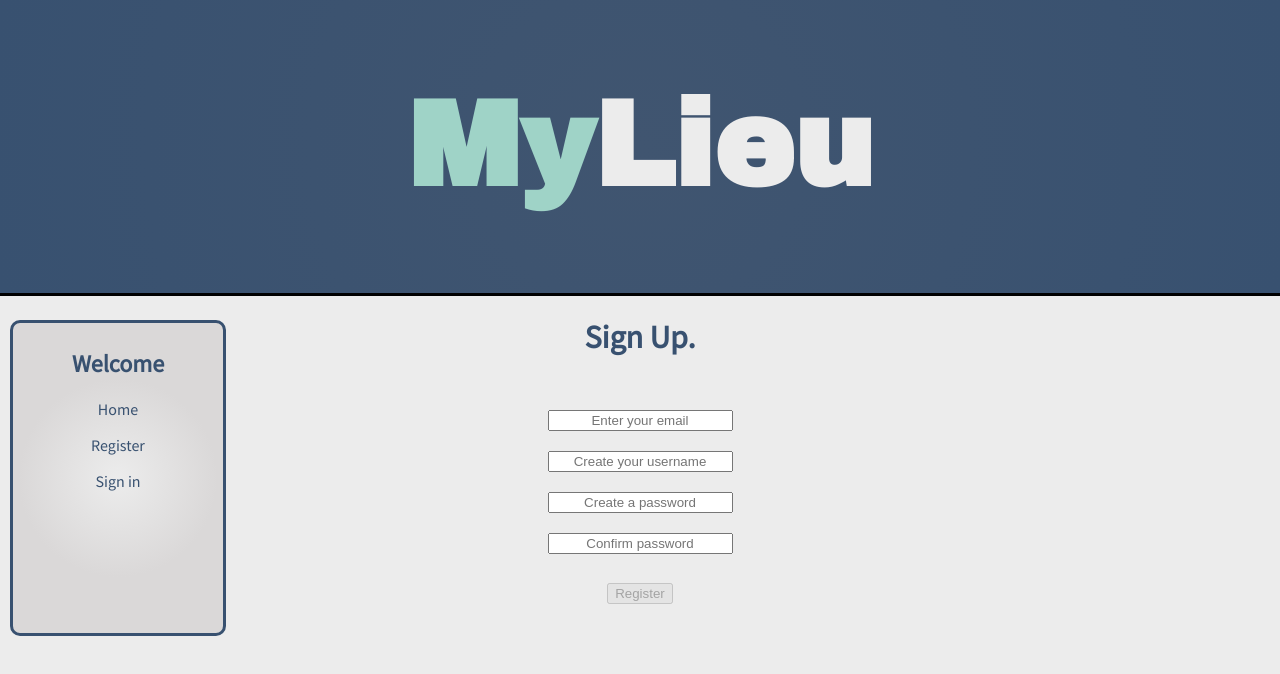
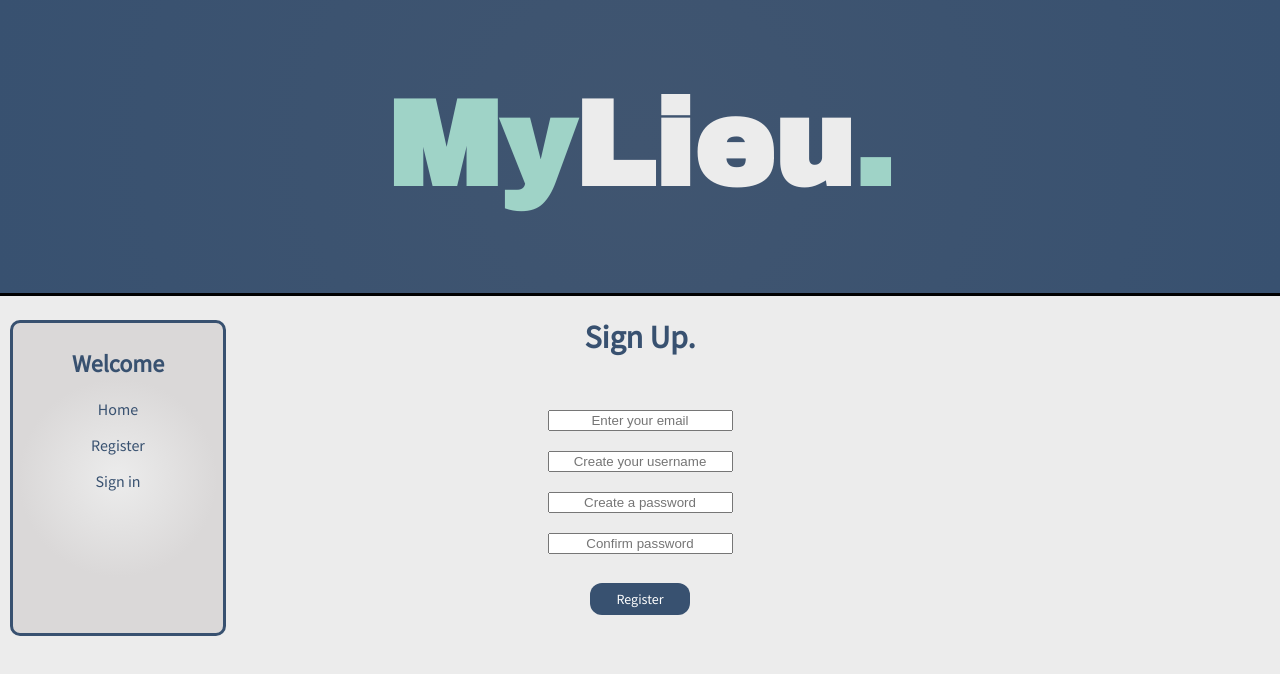
Before and after one commit to sbandy9210/MediumFrontEnd, a React (Create React App) app: page /register in a window 1280 px wide. Shown: the top 674 px of the page. Built offline with nearby package versions, Linux system fonts and the light colour scheme; no server answers.

Commit message:
Button Styling

```diff
--- a/src/App.js
+++ b/src/App.js
@@ -52,7 +52,7 @@ function App() {
           <DataContext.Provider value={{ authenticated, setAuthenticated, user, setUser }} />
 
           <div className = 'header'>
-            <h1><span className='headerTitleSpan'>My</span>Lieu</h1>
+            <h1><span className='headerTitleSpan'>My</span>Lieu<span className='dot'>.</span></h1>
           </div>
             <Nav authenticated={authenticated} user={user} handleLogout={handleLogOut}/>
 
--- a/src/components/Comment.jsx
+++ b/src/components/Comment.jsx
@@ -71,12 +71,12 @@ function Comment({ user, authenticated, comment, getBlogById }) {
                 {`Likes: ${comment.likes}`}
                 <button className='like' onClick={Like}>Like</button>
                 <button className='dislike' onClick={Dislike}>Dislike</button>
-                {user.id === comment.author_id && <button onClick={EditPost}>Edit</button>}
+                {user.id === comment.author_id && <button className='editButton' onClick={EditPost}>Edit</button>}
 
                 <form onSubmit={handleSubmit}>
                     <input className='comment-reply-image' name='image' value={newReply.image} placeholder='Enter Image URL' onChange={handleChange}/>
                     <input className='comment-reply-name' name='text' value={newReply.text} placeholder='Enter your Reply' onChange={handleChange}/>
-                    <button>Reply</button>
+                    <button className='button'>Reply</button>
                 </form>
 
                 {comment.Replies.map((reply) => (
@@ -94,8 +94,8 @@ function Comment({ user, authenticated, comment, getBlogById }) {
                     <br />
                     <br />
                     <div className = 'articlePostButton'>
-                        <button type = 'post'>Post</button>
-                        <button onClick={deleteComment}>Delete</button>
+                        <button className='button' type = 'post'>Post</button>
+                        <button className='button' onClick={deleteComment}>Delete</button>
                     </div>
                 </form>
             </div>
--- a/src/components/PostArticle.jsx
+++ b/src/components/PostArticle.jsx
@@ -56,7 +56,7 @@ const PostArticle = ({ blogs }) => {
                 <br />
                 <br />
                 <div className = 'articlePostButton'>
-                    <button type = 'post'>Post</button>
+                    <button className='button' type = 'post'>Post</button>
                 </div>
             </form>
         </div>
--- a/src/pages/Article.js
+++ b/src/pages/Article.js
@@ -51,7 +51,7 @@ const Article = ({ user, authenticated }) => {
             (!edit) ? (
                 <div className='Article'>
                     <div className = 'articleDiv'>
-                    {user.id === blog.author_id && <button onClick={editPost}> Edit Article</button>}<br></br>
+                    {user.id === blog.author_id && <button className='editArticleButton' onClick={editPost}> Edit Article</button>}<br></br>
                         <img src={blog.image} alt='' className='articleImg'/>
                         <h2>{blog.title}</h2>
                         <p>{blog.article}</p>
--- a/src/styles/app.css
+++ b/src/styles/app.css
@@ -6,6 +6,10 @@
 
 .add-comment-button {
     margin-left: 20px;
+}
+
+.Article {
+    margin-top: 10px;
 }
 
 .ArtCardTitle {
@@ -68,8 +72,31 @@ body {
     font-family: 'Source Sans Pro', sans-serif;
 }
 
-.button {
+.button, .add-comment-button, .reply, .editArticleButton, .like, .dislike, .editButton, .registerButton, .signInButton {
     text-align: center;
+    background-color: #385170;
+    border: 1px solid transparent;
+    border-radius: .75rem;
+    box-sizing: border-box;
+    color: #FFFFFF;
+    cursor: pointer;
+    font-size: 14px;
+    font-family: 'Source Sans Pro', sans-serif;
+    font-weight: 500;
+    line-height: 10px;
+    padding: 10px 25px;
+    text-decoration: none #6B7280 solid;
+    transition-duration: .2s;
+    transition-property: background-color,border-color,color,fill,stroke;
+    width: auto;
+}
+
+button:hover {
+  background-color: #374151;
+}
+
+button:active {
+    color: #9FD3C7;
 }
 
 .commentDiv {
@@ -86,6 +113,19 @@ body {
     margin-top: 10px;
     margin-bottom: 10px;
 }
+
+.dot {
+    color: #9FD3C7;
+}
+
+.editButton {
+    margin-left: 10px;
+}
+
+.editArticleButton {
+    margin-bottom: 10px;
+}
+
 .emailContainer{
     padding: 10px 16px 9px;
 }
@@ -116,9 +156,6 @@ h2 {
     border: solid #385170;
     border-radius: 10px;
     margin-bottom: 5px;
-
-
-
 }
 
 .like {
```
